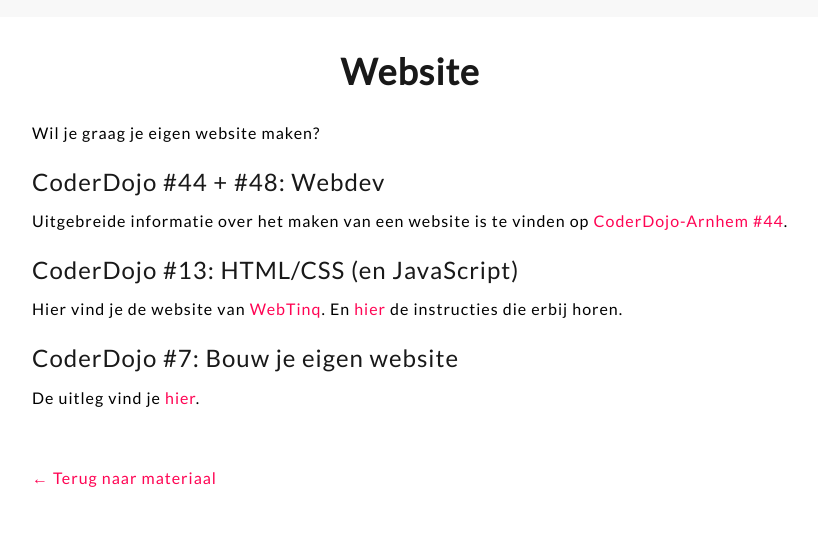
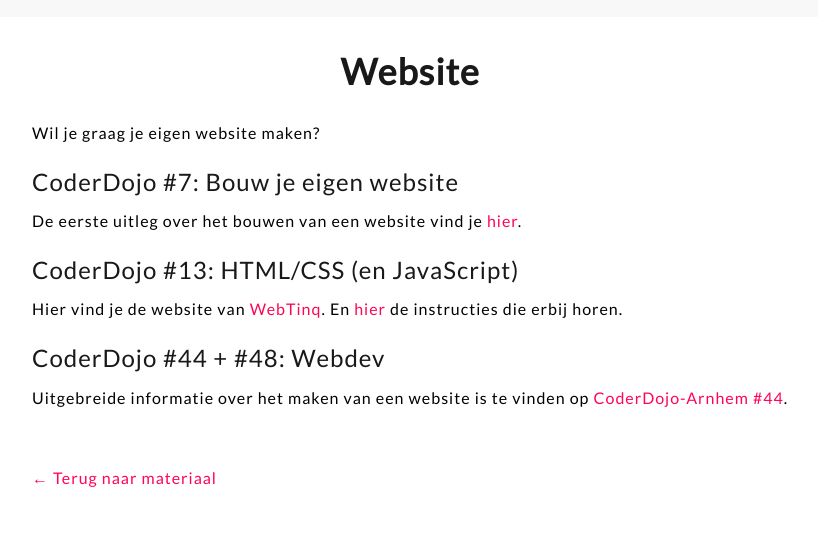
Before and after one commit to coderdojo-arnhem/coderdojo-arnhem.github.io, a Jekyll site: the page built from materiaal/website.md, in a window 1280 px wide. Shown: the part 363-923 px from the top of the page, without its empty margins (23-841 px from the left). Built offline with Jekyll 4.4.1, drawn with Linux system fonts in a browser that asks for light colours; nearby versions of some CDN libraries.

Commit message:
changed order on website page

```diff
--- a/materiaal/website.md
+++ b/materiaal/website.md
@@ -5,11 +5,11 @@ redirect_from: /materiaal/website.html
 ---
 Wil je graag je eigen website maken?
 
-### CoderDojo #44 + #48: Webdev
-Uitgebreide informatie over het maken van een website is te vinden op <a href="http://www.coderdojo-arnhem.nl/coderdojo-44-rozet-webdev">CoderDojo-Arnhem #44</a>.
+### CoderDojo #7: Bouw je eigen website
+De eerste uitleg over het bouwen van een website vind je [hier](/2017/02/17/html).
 
 ### CoderDojo #13: HTML/CSS (en JavaScript)
 Hier vind je de website van <a href="https://www.webtinq.nl">WebTinq</a>. En <a href="https://webtinq.nl/download/instruction">hier</a> de instructies die erbij horen.
 
-### CoderDojo #7: Bouw je eigen website
-De uitleg vind je [hier](/2017/02/17/html).
+### CoderDojo #44 + #48: Webdev
+Uitgebreide informatie over het maken van een website is te vinden op [CoderDojo-Arnhem #44](http://www.coderdojo-arnhem.nl/coderdojo-44-rozet-webdev).
```
